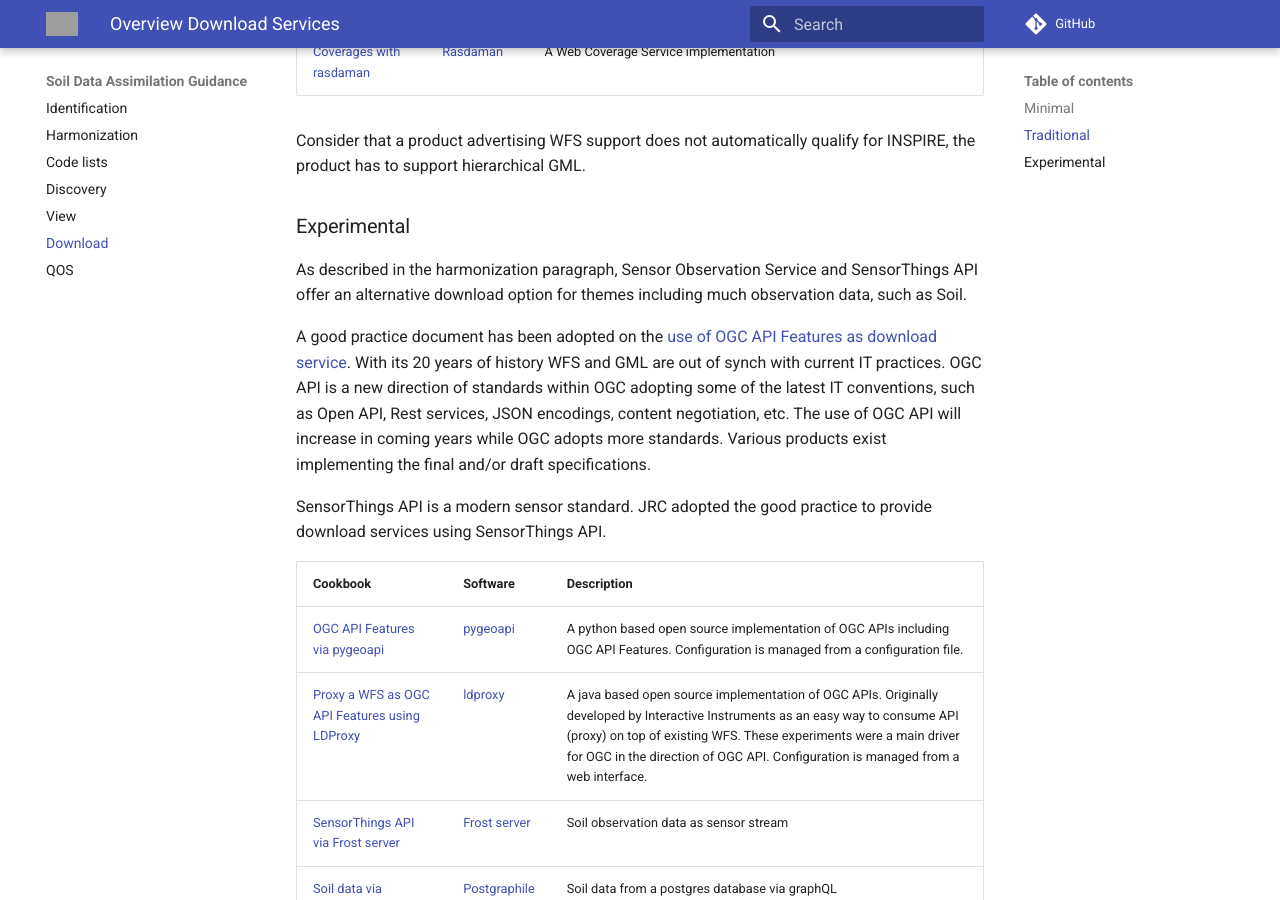
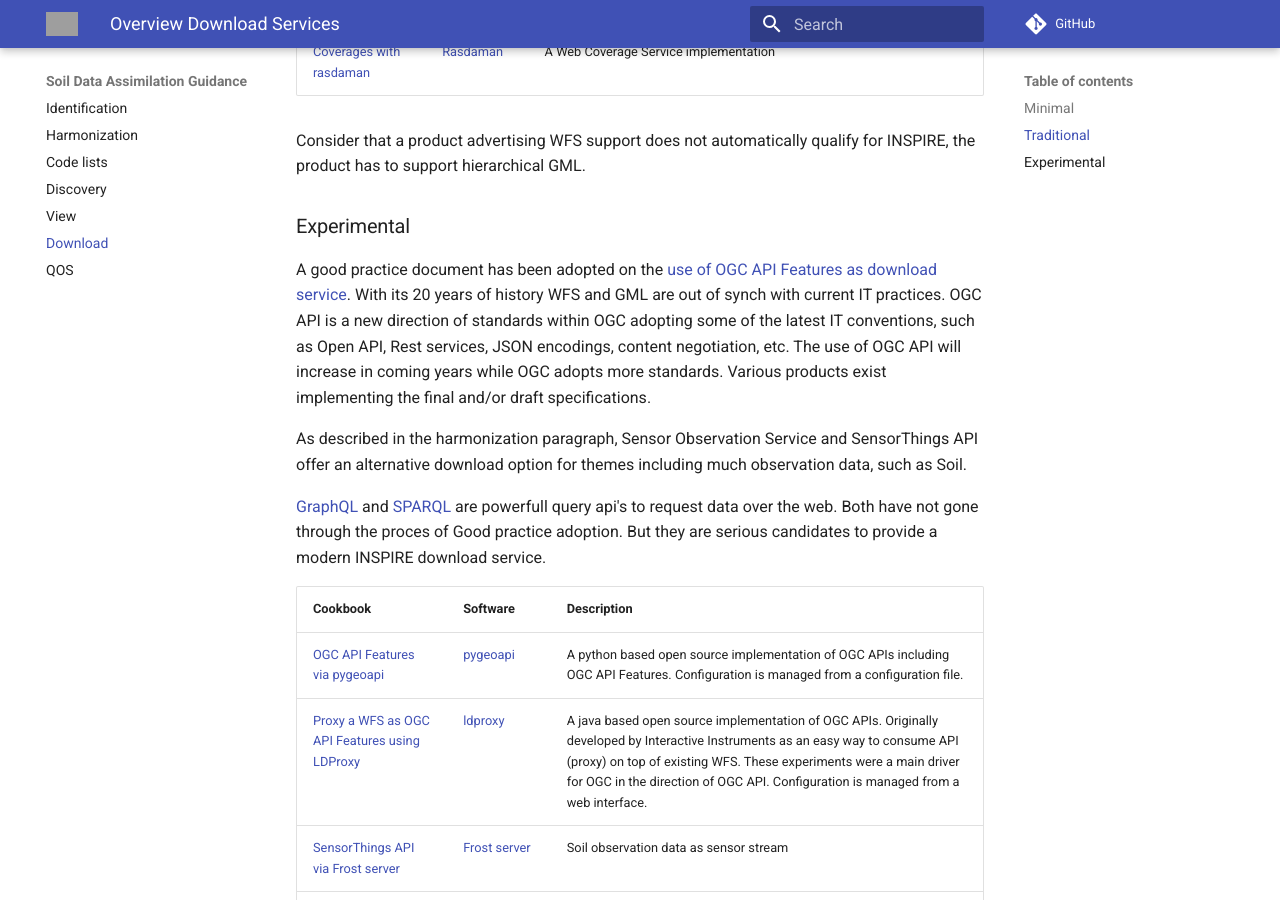
Before and after one commit to ejpsoil/soildata-assimilation-guidance, an MkDocs documentation site: the page built from docs/download.md, in a window 1280 px wide and 900 px high, scrolled down 1260 px. Built offline with MkDocs 1.6.1 and Material for MkDocs 9.7.7, drawn with Linux system fonts in a browser that asks for light colours; comment, search, counter and statistics services are not loaded; grey boxes are pictures that could not be loaded.

Commit message:
update download section

```diff
--- a/docs/download.md
+++ b/docs/download.md
@@ -41,12 +41,11 @@ Consider that a product advertising WFS support does not automatically qualify f
 
 ### Experimental
 
+A good practice document has been adopted on the [use of OGC API Features as download service](https://inspire.ec.europa.eu/good-practice/ogc-api-%E2%80%93-features-inspire-download-service). With its 20 years of history WFS and GML are out of synch with current IT practices. OGC API is a new direction of standards within OGC adopting some of the latest IT conventions, such as Open API, Rest services, JSON encodings, content negotiation, etc. The use of OGC API will increase in coming years while OGC adopts more standards. Various products exist implementing the final and/or draft specifications.
+
 As described in the harmonization paragraph, Sensor Observation Service and SensorThings API offer an alternative download option for themes including much observation data, such as Soil.
 
-A good practice document has been adopted on the [use of OGC API Features as download service](https://inspire.ec.europa.eu/good-practice/ogc-api-%E2%80%93-features-inspire-download-service). With its 20 years of history WFS and GML are out of synch with current IT practices. OGC API is a new direction of standards within OGC adopting some of the latest IT conventions, such as Open API, Rest services, JSON encodings, content negotiation, etc. The use of OGC API will increase in coming years while OGC adopts more standards. Various products exist implementing the final and/or draft specifications.
-
-SensorThings API is a modern sensor standard. JRC adopted the good practice to provide download services using SensorThings API.
-
+[GraphQL](https://graphile.org) and [SPARQL](https://www.w3.org/TR/sparql11-query/) are powerfull query api's to request data over the web. Both have not gone through the proces of Good practice adoption. But they are serious candidates to provide a modern INSPIRE download service.
 
 | Cookbook | Software | Description |
 | --- | --- | --- |
```
Also changed, not shown: docs/tools/virtuoso.md (+9 -9 lines).
